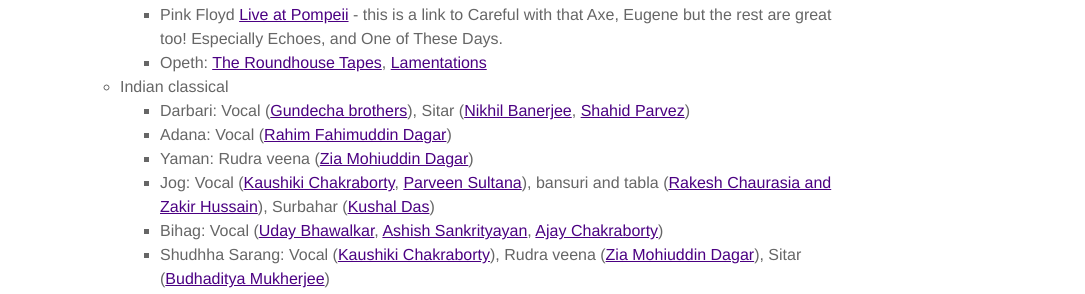
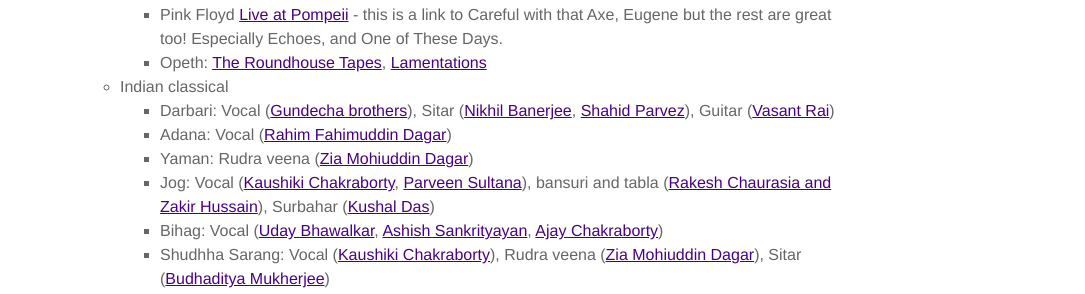
Before and after one commit to anirvanchowdhury/anirvanchowdhury.github.io, a Jekyll site: the page built from fun.md, in a window 1280 px wide. Shown: the part 1234-1528 px from the top of the page, without its empty margins (195-1280 px from the left). Built offline with Jekyll 4.4.1, drawn with Linux system fonts in a browser that asks for light colours.

Commit message:
added darbari

```diff
--- a/fun.md
+++ b/fun.md
@@ -38,7 +38,7 @@ I am probably being far too self-indulgent, but then, it _is_ my website :)
 		* Pink Floyd [Live at Pompeii](https://www.youtube.com/watch?v=YtZqNAI4pBk) - this is a link to Careful with that Axe, Eugene but the rest are great too! Especially Echoes, and One of These Days.
 		* Opeth: [The Roundhouse Tapes](https://www.youtube.com/watch?v=JOHaq1t_zeo), [Lamentations](https://www.youtube.com/watch?v=3LMxLIcRWy8&list=PL_9gWeiShHFH5wNBL7VjQi2HxVUFLpI9d)
 	* Indian classical
-		* Darbari: Vocal ([Gundecha brothers](https://www.youtube.com/watch?v=_bg47_O00eU)), Sitar ([Nikhil Banerjee](https://www.youtube.com/watch?v=EUiDVRfYwmQ), [Shahid Parvez](https://www.youtube.com/watch?v=cb6kvPdQPSY))
+		* Darbari: Vocal ([Gundecha brothers](https://www.youtube.com/watch?v=_bg47_O00eU)), Sitar ([Nikhil Banerjee](https://www.youtube.com/watch?v=EUiDVRfYwmQ), [Shahid Parvez](https://www.youtube.com/watch?v=cb6kvPdQPSY)), Guitar ([Vasant Rai](https://www.youtube.com/watch?v=gFp_yVjnQ44))
 		* Adana: Vocal ([Rahim Fahimuddin Dagar](https://www.youtube.com/watch?v=maPAKmHJLgA))
 		* Yaman: Rudra veena ([Zia Mohiuddin Dagar](https://www.youtube.com/watch?v=q5trNs7M3MU))
 		* Jog: Vocal ([Kaushiki Chakraborty](https://www.youtube.com/watch?v=jkNlOUF6OLE), [Parveen Sultana](https://www.youtube.com/watch?v=B0rPw5JQs3I)), bansuri and tabla ([Rakesh Chaurasia and Zakir Hussain](https://www.youtube.com/watch?v=O2K0ptoYpuc)), Surbahar ([Kushal Das](https://www.youtube.com/watch?v=SK3FmfOeJ4w))
```
